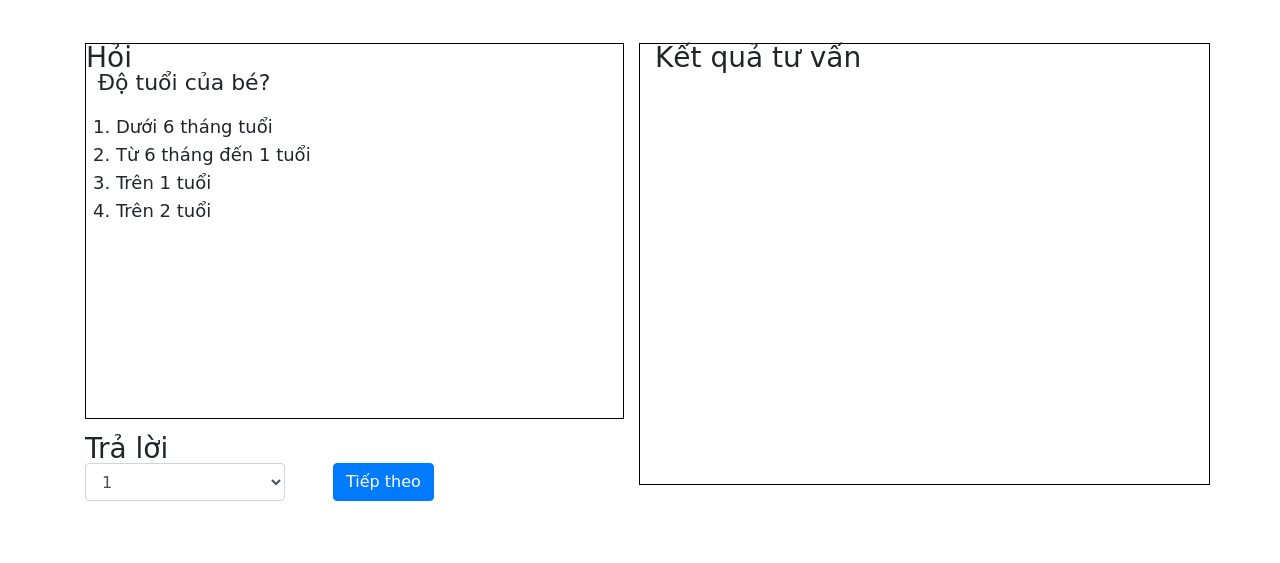
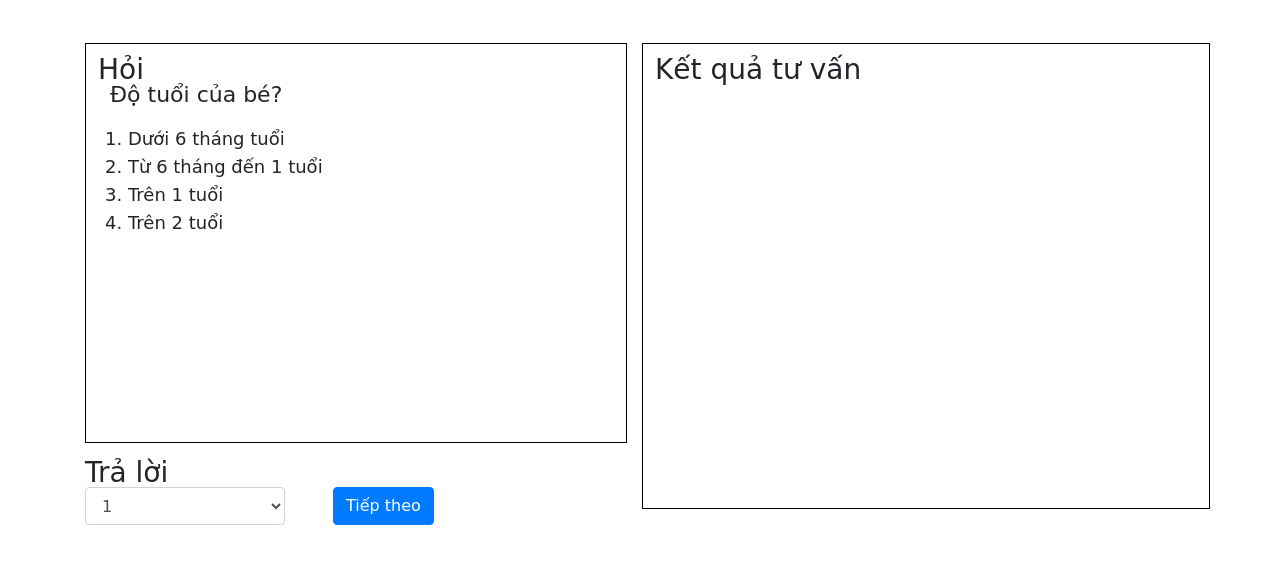
Before and after one commit to phancongtaidhsp/hechuyengia, a plain HTML site: page index.html in a window 1280 px wide. Shown: the part 55-618 px from the top of the page. Drawn offline with nearby package versions, Linux system fonts and the light colour scheme; a web font is replaced by a local one.

Commit message:
second commit

```diff
--- a/styles.css
+++ b/styles.css
@@ -24,6 +24,7 @@ body{
 .above{
   border: 1px solid black;
   margin-bottom: 16px;
+  padding: 12px 12px;
 }
 .option{
   margin: 10px 0;
```
